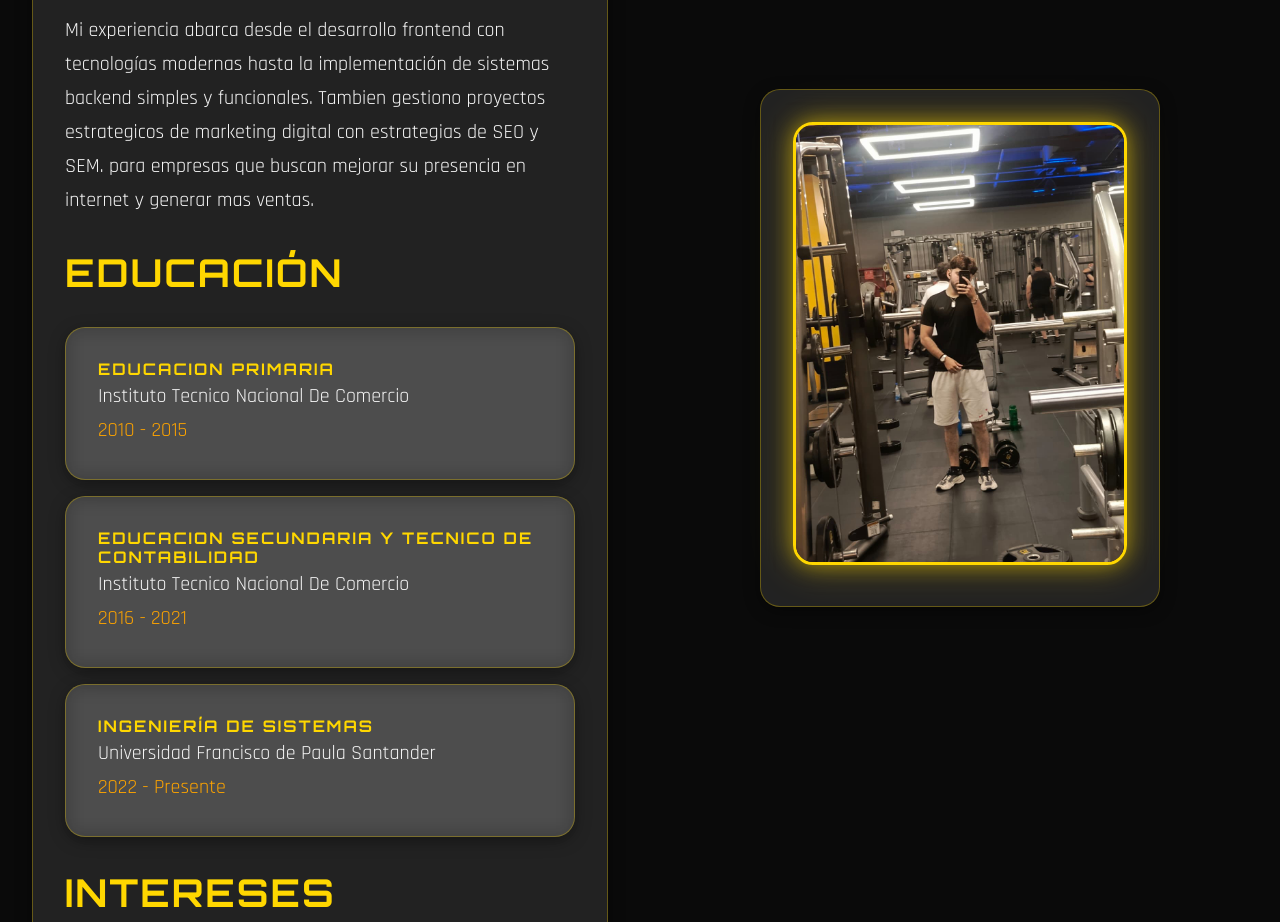
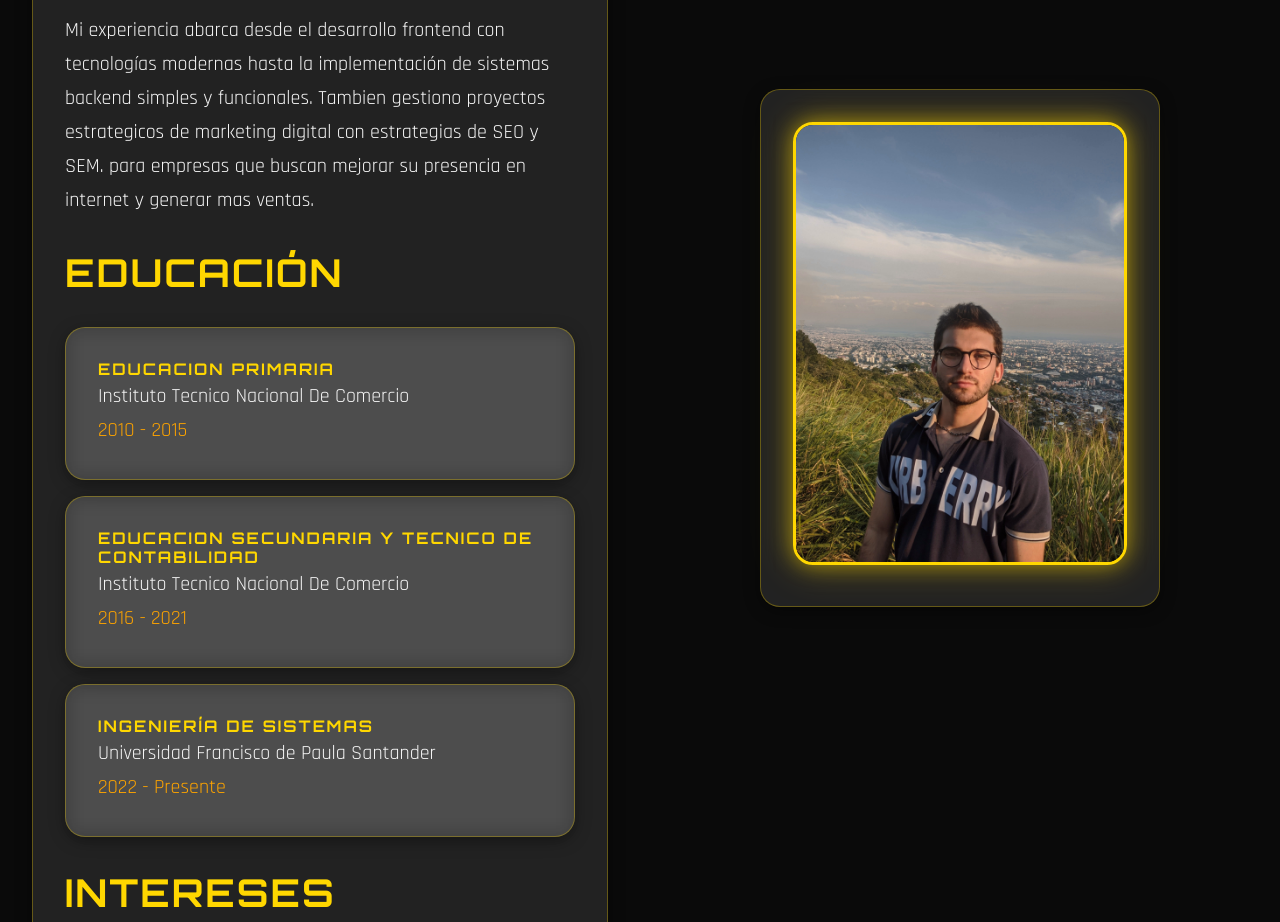
Before and after one commit to Cruz-Fernando/CurriculumWEB_Proyecto, a plain HTML site: page index.html in a window 1280 px wide. Shown: the part 1374-2296 px from the top of the page. Drawn offline with Linux system fonts and the light colour scheme; no server answers.

Commit message:
DermoV1.01//uptadefoto

```diff
--- a/index.html
+++ b/index.html
@@ -117,7 +117,7 @@
                 <div class="about-image">
                     <div class="profile-image-wrapper glass-card">
                         <!-- Profile Image -->
-                        <img src="media/yo.jpg" alt="Jhojan Fernando Cruz Bulla" class="profile-image"
+                        <img src="media/yo_Vere.jpg" alt="Jhojan Fernando Cruz Bulla" class="profile-image"
                             style="width: 100%; height: auto; border-radius: 20px; border: 3px solid var(--color-primary-gold); box-shadow: var(--glow-gold);">
                     </div>
                 </div>
```
Also changed, not shown: media/yo_Vere.jpg (added), media/yo_gg.jpg (added), 3 other files.
